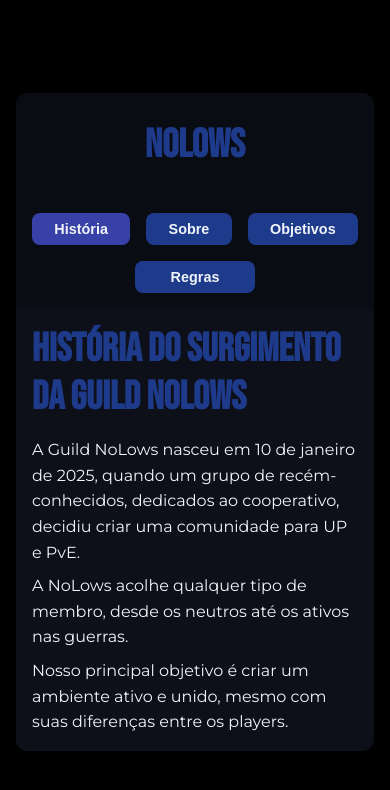
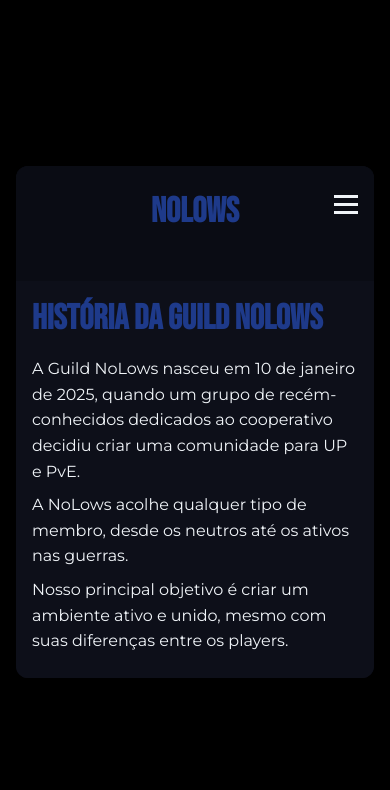
Before and after one commit to nolows/nolows.github.io, a plain HTML site: page index.html in a window 390 px wide. Both pictures are taken after a click on the button "História". Drawn offline with Linux system fonts and the light colour scheme.

Commit message:
Update index.html

```diff
--- a/index.html
+++ b/index.html
@@ -7,7 +7,7 @@
   <link href="https://fonts.googleapis.com/css2?family=Bebas+Neue&family=Montserrat:wght@400;600&display=swap" rel="stylesheet" />
   <style>
     :root {
-      --black: #000000;
+      --black: #000;
       --dark-blue: #0d0f19;
       --accent: #1e3a8a;
       --text-light: #f0f4f8;
@@ -25,33 +25,45 @@
       padding: 1rem;
     }
     .container {
-      width: 100%;
-      max-width: 800px;
+      width: 100%; max-width: 800px;
       background: var(--dark-blue);
       border-radius: 12px;
       box-shadow: 0 4px 12px rgba(0,0,0,0.7);
       overflow: hidden;
     }
     .header {
-      padding: 2rem 1rem;
+      position: relative;
+      padding: 1.5rem;
       text-align: center;
       background: #0a0c14;
     }
     .header h1 {
       font-family: 'Bebas Neue', cursive;
-      font-size: 3.5rem;
+      font-size: 3rem;
       color: var(--accent);
-      line-height: 1;
     }
-    .buttons {
+    .menu-toggle {
+      display: none;
+      position: absolute;
+      top: 1.5rem;
+      right: 1rem;
+      width: 24px; height: 24px;
+      cursor: pointer;
+    }
+    .menu-toggle div {
+      width: 100%; height: 3px;
+      background: var(--text-light);
+      margin: 5px 0;
+      transition: transform var(--transition);
+    }
+    .nav {
       display: flex;
-      flex-wrap: wrap;
       justify-content: center;
       gap: 1rem;
-      padding: 1rem;
       background: #0a0c14;
+      padding: 0.75rem;
     }
-    .buttons button {
+    .nav button {
       background: var(--accent);
       border: none;
       padding: 0.75rem 1.5rem;
@@ -61,49 +73,45 @@
       cursor: pointer;
       border-radius: 8px;
       transition: background var(--transition);
-      flex: 1 1 auto;
-      max-width: 150px;
+      flex: 1;
     }
-    .buttons button:hover,
-    .buttons button.active {
+    .nav button.active,
+    .nav button:hover {
       background: #3741a8;
     }
     .content-area {
       padding: 2rem;
       background: var(--dark-blue);
-      min-height: 200px;
+      min-height: 220px;
     }
-    .content-panel {
-      display: none;
-      animation: fadeIn var(--transition);
-    }
-    .content-panel.active {
-      display: block;
-    }
+    .content-panel { display: none; animation: fadeIn var(--transition); }
+    .content-panel.active { display: block; }
     .content-panel h2 {
       font-family: 'Bebas Neue', cursive;
-      font-size: 2.5rem;
+      font-size: 2.2rem;
       margin-bottom: 1rem;
       color: var(--accent);
     }
-    .content-panel p,
-    .content-panel ul,
-    .content-panel ol {
-      margin-top: 0.5rem;
+    .content-panel p, .content-panel ul, .content-panel ol {
+      margin: 0.5rem 0;
       line-height: 1.6;
     }
-    .content-panel ul li,
-    .content-panel ol li {
-      margin-bottom: 0.5rem;
-    }
-    @keyframes fadeIn {
-      from { opacity: 0; transform: translateY(10px); }
-      to { opacity: 1; transform: translateY(0); }
-    }
+    .content-panel ul li, .content-panel ol li { margin-bottom: 0.5rem; }
+    @keyframes fadeIn { from {opacity:0; transform: translateY(10px);} to {opacity:1; transform: translateY(0);} }
+    /* Mobile Styles */
     @media (max-width: 600px) {
-      .header h1 { font-size: 2.5rem; }
+      .header h1 { font-size: 2.2rem; }
+      .menu-toggle { display: block; }
+      .nav {
+        flex-direction: column;
+        align-items: center;
+        max-height: 0;
+        overflow: hidden;
+        transition: max-height var(--transition);
+      }
+      .nav.open { max-height: 300px; }
+      .nav button { width: 90%; max-width: none; margin: 0.25rem 0; }
       .content-area { padding: 1rem; }
-      .buttons button { padding: 0.5rem 1rem; font-size: 0.9rem; max-width: 120px; }
     }
   </style>
 </head>
@@ -111,29 +119,30 @@
   <div class="container">
     <div class="header">
       <h1>NoLows</h1>
+      <div class="menu-toggle" id="menuToggle">
+        <div></div><div></div><div></div>
+      </div>
     </div>
-    <div class="buttons">
+    <div class="nav open" id="navBtns">
       <button class="active" data-target="historia">História</button>
       <button data-target="sobre">Sobre</button>
       <button data-target="objetivos">Objetivos</button>
       <button data-target="regras">Regras</button>
     </div>
-
     <div class="content-area">
       <div id="historia" class="content-panel active">
-        <h2>História do surgimento da Guild NoLows</h2>
-        <p>A Guild NoLows nasceu em 10 de janeiro de 2025, quando um grupo de recém-conhecidos, dedicados ao cooperativo, decidiu criar uma comunidade para UP e PvE.</p>
+        <h2>História da Guild NoLows</h2>
+        <p>A Guild NoLows nasceu em 10 de janeiro de 2025, quando um grupo de recém-conhecidos dedicados ao cooperativo decidiu criar uma comunidade para UP e PvE.</p>
         <p>A NoLows acolhe qualquer tipo de membro, desde os neutros até os ativos nas guerras.</p>
         <p>Nosso principal objetivo é criar um ambiente ativo e unido, mesmo com suas diferenças entre os players.</p>
       </div>
       <div id="sobre" class="content-panel">
         <h2>Sobre a Guild</h2>
-        <p>Diferentemente das outras guilds, a NoLows é uma comunidade:</p>
         <ul>
-          <li>▶ Abrange desde neutros até participantes de wars.</li>
-          <li>▶ Membros não podem se atacar dentro da guild, mesmo sendo inimigos em outras contas.</li>
-          <li>▶ Inimigos em war podem upar juntos como um coletivo dentro da NoLows.</li>
-          <li>▶ Se um player em war participa na guild, a guild não é responsabilizada por ataques externos.</li>
+          <li>Abrange desde neutros até participantes de wars.</li>
+          <li>Membros não podem se atacar dentro da guild.</li>
+          <li>Inimigos em war podem upar juntos como coletivo.</li>
+          <li>A guild não é responsabilizada por ações de membros em war.</li>
         </ul>
       </div>
       <div id="objetivos" class="content-panel">
@@ -153,23 +162,23 @@
           <li>Auxílio a novos membros é ideal, mas não obrigatório.</li>
           <li>A guild não é responsabilizada por ações de membros em war.</li>
         </ol>
-        <p>O site será atualizado com o tempo, então aguarde novidades.</p>
-        <p>Para quem for novo, parabéns e bem-vindo à guild!</p>
-        <p>▶ Regra de ouro: use o bom senso.</p>
+        <p>Site será atualizado com o tempo, aguarde novidades.</p>
+        <p>Bem-vindo à guild! Regra de ouro: use o bom senso.</p>
       </div>
     </div>
   </div>
   <script>
-    const buttons = document.querySelectorAll('.buttons button');
+    const buttons = document.querySelectorAll('.nav button');
     const panels = document.querySelectorAll('.content-panel');
-    buttons.forEach(btn => {
-      btn.addEventListener('click', () => {
-        buttons.forEach(b => b.classList.remove('active'));
-        btn.classList.add('active');
-        const target = btn.getAttribute('data-target');
-        panels.forEach(panel => panel.classList.toggle('active', panel.id === target));
-      });
-    });
+    const menuToggle = document.getElementById('menuToggle');
+    const nav = document.getElementById('navBtns');
+    buttons.forEach(btn => btn.addEventListener('click', () => {
+      buttons.forEach(b => b.classList.remove('active'));
+      btn.classList.add('active');
+      panels.forEach(panel => panel.classList.toggle('active', panel.id === btn.dataset.target));
+      if (window.innerWidth <= 600) nav.classList.remove('open');
+    }));
+    menuToggle.addEventListener('click', () => nav.classList.toggle('open'));
   </script>
 </body>
 </html>
```
